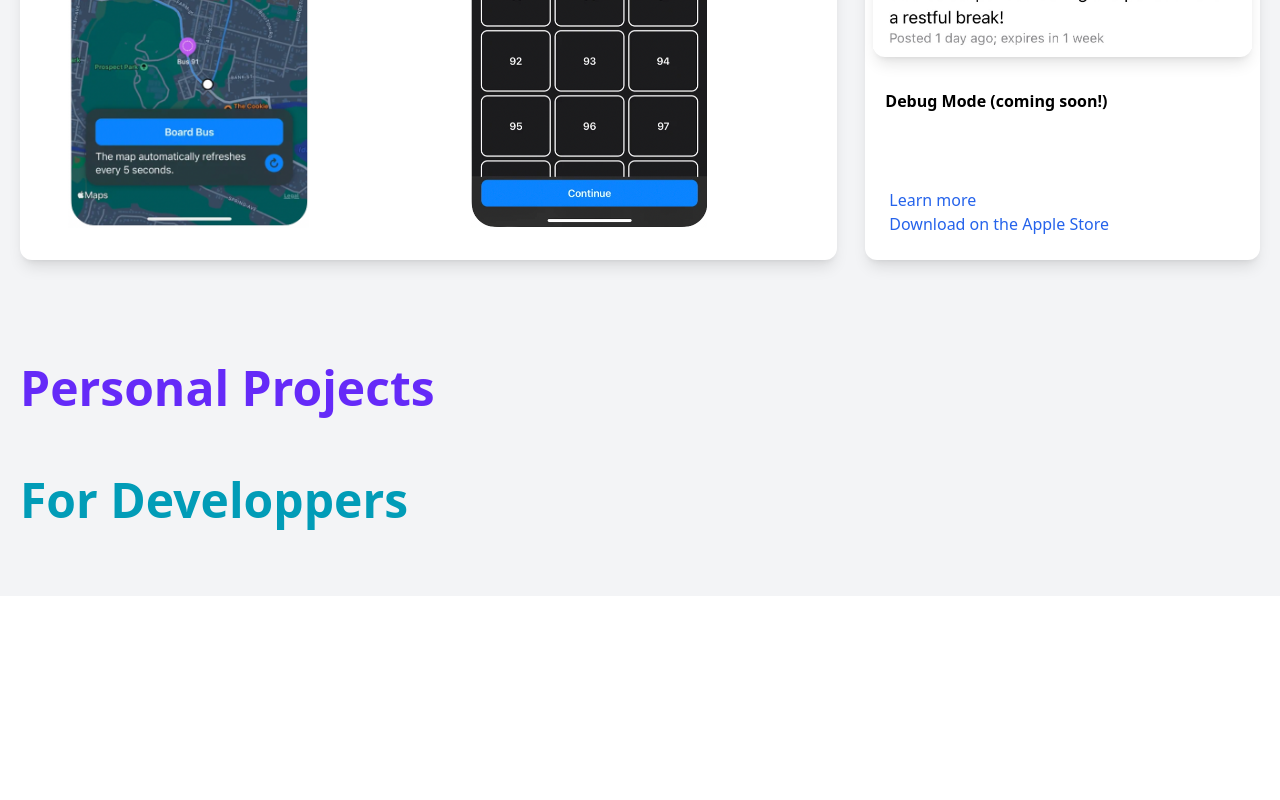
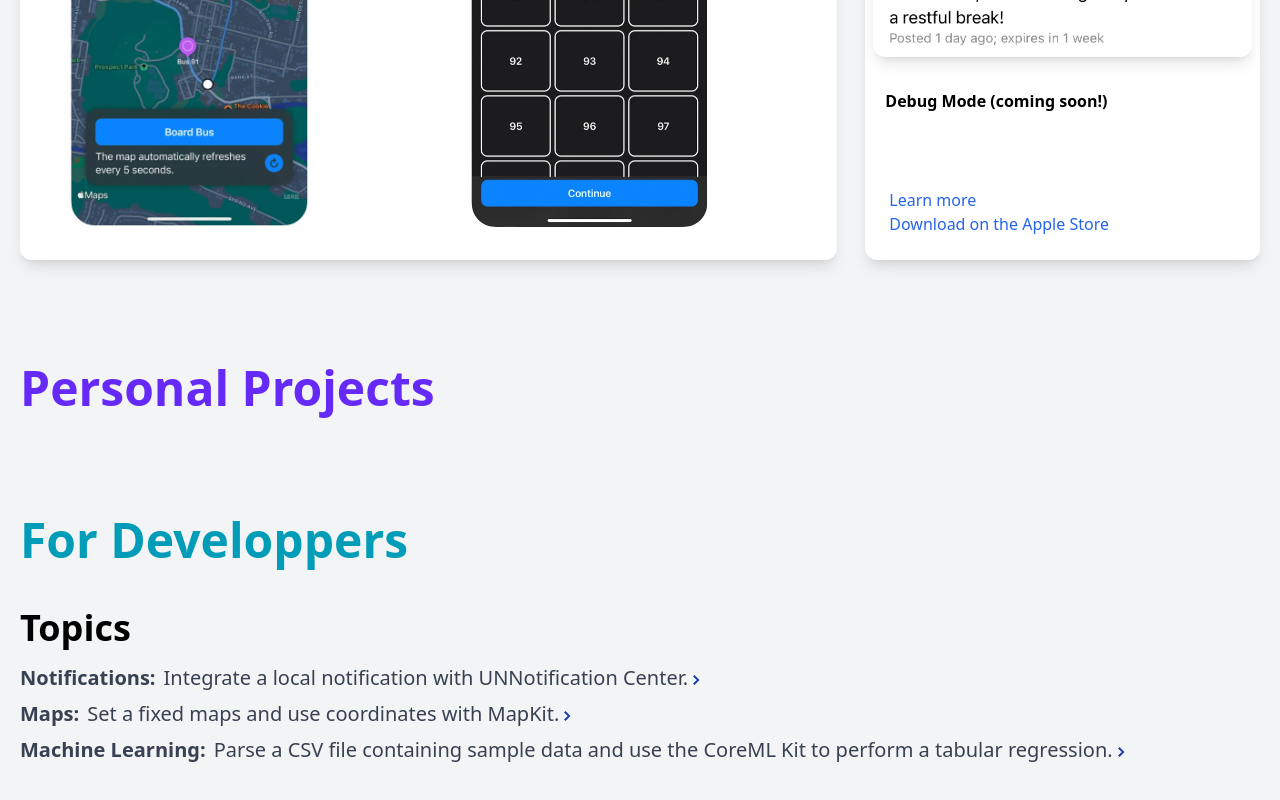
Before and after one commit to tommytrg297/MyWebsite, a React (Create React App) app: page / in a window 1280 px wide. Shown: the part 1554-2354 px from the top of the page. Before the commit the page ends 2150 px from the top, so only its background shows below. Built offline with nearby package versions, Linux system fonts and the light colour scheme.

Commit message:
continue improving

```diff
--- a/src/App.js
+++ b/src/App.js
@@ -3,8 +3,10 @@ import About from "./components/About";
 import NavBar from "./components/navbar";
 import react from "react";
 import Card from "./components/Card";
-import Skills from "./components/Skills"
-import ShuttleTracker from "./components/ShuttleTracker"
+import Skills from "./components/Skills";
+import ShuttleTracker from "./components/ShuttleTracker";
+import personalProjects from "./components/personalProjects";
+import ForDevs from "./components/forDevs";
 
 
 function App() {
@@ -32,9 +34,17 @@ function App() {
             Personal Projects
         </p>
 
+        <div className = "py-5">
+          <personalProjects/>
+        </div>
+
         <p className="text-md sm:text-5xl text-[#019cb7] text-left font-semibold  pt-16 ">
             For Developpers
         </p>
+
+        <div className = " py-10">
+        <ForDevs/>
+        </div>
 
 
       </div>
--- a/src/components/ShuttleTracker.js
+++ b/src/components/ShuttleTracker.js
@@ -1,7 +1,7 @@
 import React from "react";
 import img1 from "../images/ShuttleTrackerMap.png";
 import profile from "../images/TommyLogo_BW.png";
-import {VscChevronRight} from "react-icons/vsc";
+import {CgChevronRight} from "react-icons/cg";
 import ST_distance from "../images/ShuttleTrackerBoardDistance.jpeg";
 import ST_announcement from "../images/ShuttleTrackerAnnouncement.jpeg";
 
--- /dev/null
+++ b/src/components/forDevs.js
@@ -0,0 +1,66 @@
+import React from "react"
+
+import {GoChevronRight} from "react-icons/go";
+
+export default function forDevs() {
+    return (
+    <div className=" mt-1 mx-auto">
+        <div className="">
+
+            <p className= "text-black text-4xl md:text-4xl font-semibold">
+               Topics
+            </p>
+
+            {/* NOTIFICATIONS */}
+            <div className = "flex mt-4 ">
+            <p className= "text-base text-md md:text-xl text-left font-bold text-gray-700 leading-relaxed ">
+                Notifications:
+            </p>
+
+            <p className= "text-base text-md md:text-xl text-left text-gray-700 leading-relaxed pl-2">
+                 Integrate a local notification with UNNotification Center.
+            </p>
+            <a href="https://github.com/TruongTommy99/SwiftUI-LocalNotifications" target="_blank" rel="noreferrer noopener"
+            className = "py-2  text-blue-800">
+                    <GoChevronRight/>
+                     </a>
+            </div>
+
+            {/* MapKit */}
+            <div className = "flex mt-1 ">
+            <p className= "text-base text-md md:text-xl text-left font-bold text-gray-700 leading-relaxed ">
+                Maps:
+            </p>
+            <p className= "text-base text-md md:text-xl text-left text-gray-700 leading-relaxed pl-2">
+                Set a fixed maps and use coordinates with MapKit.
+            </p>
+            <a href="https://github.com/TruongTommy99/SwiftUI-CoreML-Example" target="_blank" rel="noreferrer noopener"
+            className = "py-2  text-blue-800">
+                    <GoChevronRight/>
+                     </a>
+            </div>
+
+            {/* ML */}
+            <div className = "flex mt-1 ">
+            <p className= "text-base text-md md:text-xl text-left font-bold text-gray-700 leading-relaxed ">
+                Machine Learning:
+            </p>
+            <p className= "text-base text-md md:text-xl text-left text-gray-700 leading-relaxed pl-2">
+                Parse a CSV file containing sample data and use the CoreML Kit to perform a tabular regression.
+            </p>
+            <a href="https://github.com/TruongTommy99/SwiftUI-CoreML-Example" target="_blank" rel="noreferrer noopener"
+            className = "py-2  text-blue-800">
+                    <GoChevronRight/>
+                     </a>
+            </div>
+
+
+
+
+
+
+        </div>
+    </div>
+
+    )
+}
--- /dev/null
+++ b/src/components/personalProjects.js
@@ -0,0 +1,20 @@
+import React from "react";
+
+function personalProjects() {
+
+return (
+    <div className="grid grid-rows-3" >
+
+        <div className=" bg-white shadow-lg rounded-xl p-2 ">
+
+        <p className="text-blue-700">
+            PUSHING P </p>
+
+        </div>
+
+
+    </div>
+)
+}
+
+export default personalProjects;
```
